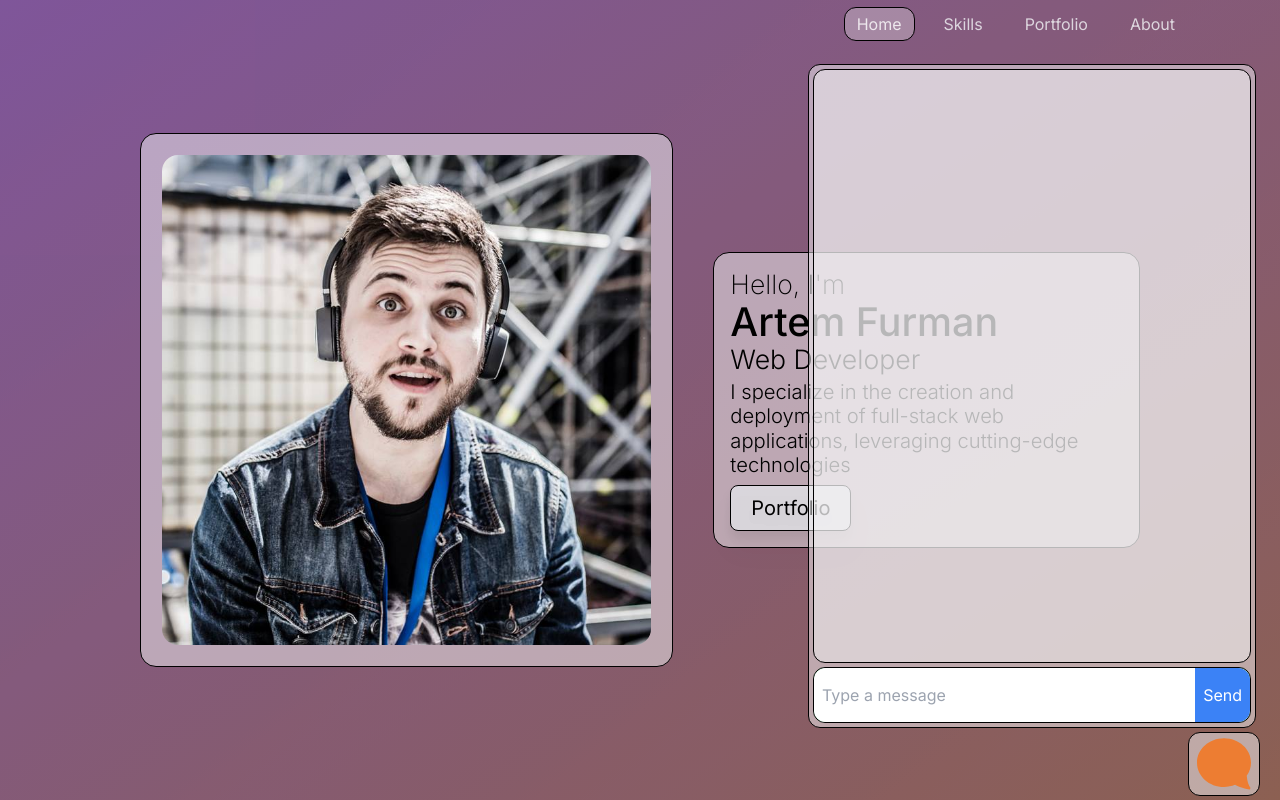
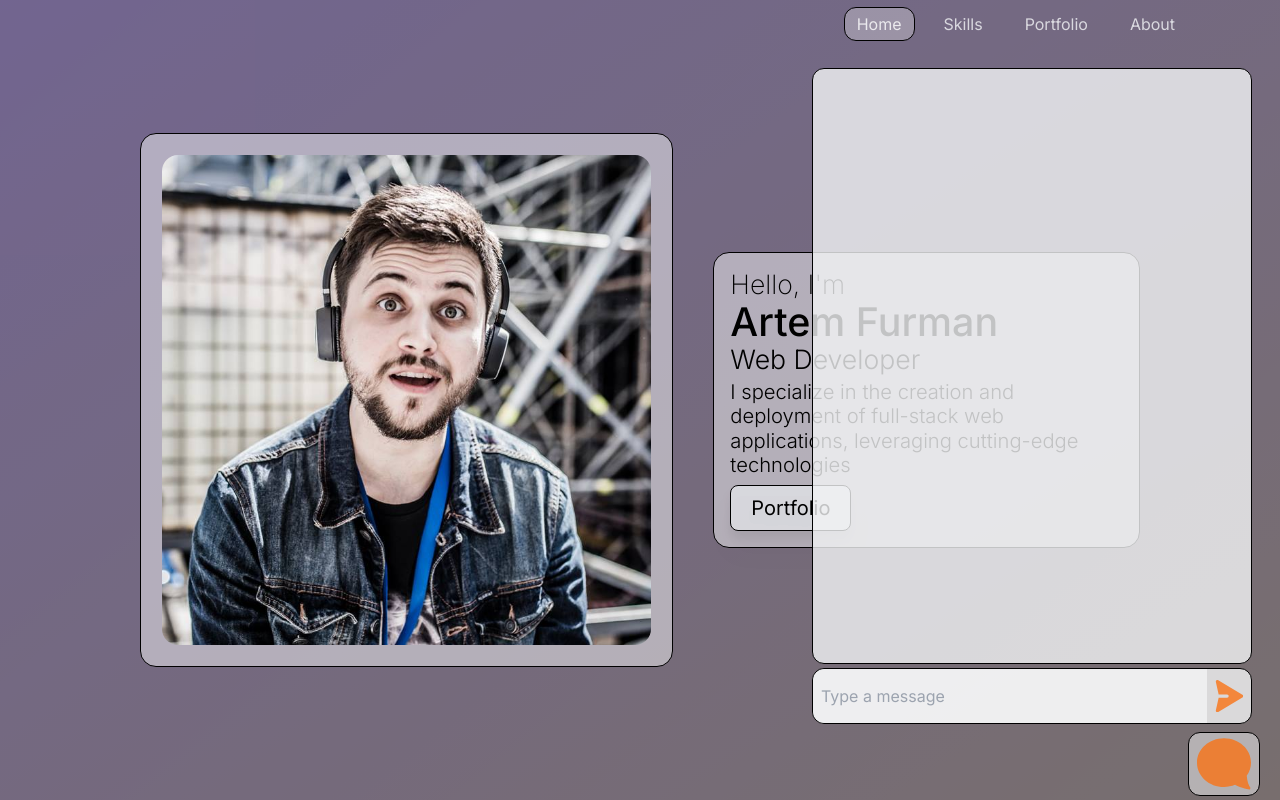
Before and after one commit to Arden27/portfolio, a Next.js app: page / in a window 1280 px wide. Both pictures are taken after a click on the button 1224 px from the left and 764 px from the top of the page. Built offline with nearby package versions, Linux system fonts and the light colour scheme.

Commit message:
bg fixed

```diff
--- a/src/app/layout.js
+++ b/src/app/layout.js
@@ -1,7 +1,13 @@
 import './globals.css'
 import { Inter } from 'next/font/google'
-import DynamicBackground from '@/components/dynamicBackground'
+//import DynamicBackground from '@/components/dynamicBackground'
 import Chat from '@/components/chat'
+
+import dynamic from 'next/dynamic';
+
+const DynamicBackground = dynamic(() => import("../components/dynamicBackground"), {
+  ssr: false
+});
 
 const inter = Inter({ subsets: ['latin'] })
 
@@ -12,7 +18,7 @@ export const metadata = {
 
 export default function RootLayout({ children }) {
   return (
-    <html className="overflow-hidden" lang="en">
+    <html className="overflow-hidden bg-slate-500" lang="en">
       <body className={`${inter.className} fixed`}>
         <div className="relative">
           <div className="absolute inset-0 z-0">
--- a/src/components/chat.js
+++ b/src/components/chat.js
@@ -1,7 +1,8 @@
 "use client"
 
 import { useState, useEffect, useRef } from "react";
-import ChatIcon from "../../public/img/chat.svg";  // You'll need to replace this import to match your actual setup
+import ChatIcon from "../../public/img/chat.svg";
+import SendIcon from "../../public/img/send.svg";
 import { artem_context } from "@/components/chatContext"
 
 
@@ -84,32 +85,35 @@ export default function Chat() {
   return (
     <div className="z-50">
       <div
-        className={`${open ? "" : "hidden"} p-1 flex flex-col z-50 border rounded-xl border-black h-[83svh] w-[90vw] sm:w-[50vw] md:w-[35vw] fixed bottom-[9svh] right-6 bg-gray-100/50`}
+        className={`${open ? "" : "hidden"} p-1 flex flex-col z-50  h-[83svh] w-[90vw] sm:w-[50vw] md:w-[35vw] fixed bottom-[9svh] right-6`}
       >
         <div
-          className="flex-grow overflow-y-auto bg-gray-100/50 border rounded-xl border-black mb-1 flex flex-col-reverse"
+          className={"flex-grow overflow-y-auto bg-gray-100/80 border rounded-xl border-black mb-1 flex flex-col-reverse"}
           ref={messagesContainerRef}
         >
             {[...messages].reverse().map((message, index) => (
                 <div
                     key={index}
-                    className={`max-w-[80%] p-2 m-2 break-words ${message.type === "sent" ? "bg-blue-500 text-white self-start rounded-tr-xl rounded-tl-xl rounded-br-xl" : "bg-green-400 self-end rounded-tr-xl rounded-tl-xl rounded-bl-xl"}`}
+                    className={`max-w-[80%] p-2 m-2 break-words ${message.type === "sent" ? "bg-blue-500/90 text-white self-end rounded-tr-xl rounded-tl-xl rounded-bl-xl" : "bg-gray-100/90 border-2 border-blue-500 self-start rounded-tr-xl rounded-tl-xl rounded-br-xl"}`}
                 >
                     {message.text}
                 </div>
             ))}
         </div>
-        <div className="flex h-14 w-full bg-green-200/80 border rounded-xl border-black">
+        <div className="flex h-14 w-full border bg-gray-100/80 rounded-xl border-black">
           <input
-            className="flex-grow p-2 rounded-l-xl"
+            className="flex-grow p-2 rounded-l-xl bg-gray-100/80"
             type="text"
             placeholder="Type a message"
             value={newMessage}
             onChange={(e) => setNewMessage(e.target.value)}
             onKeyDown={handleKeyPress}
           />
-          <button className="bg-blue-500 text-white p-2 rounded-r-xl" onClick={handleSendMessage}>
-            Send
+          <button className="text-white p-1 pr-2 h-full rounded-r-xl" onClick={handleSendMessage}>
+            <SendIcon
+                className=" h-[70%] w-auto"
+                fill={chatIconColor}
+            />
           </button>
         </div>
       </div>
@@ -117,6 +121,7 @@ export default function Chat() {
         <ChatIcon
           className="border border-black rounded-xl bg-gray-100/50 hover:bg-gray-100/80 p-1 px-2 transform scale-x-[-1] w-[9svh] h-auto"
           fill={chatIconColor}
+          stroke='3'
         />
       </button>
     </div>
--- a/src/components/dynamicBackground.js
+++ b/src/components/dynamicBackground.js
@@ -36,6 +36,17 @@ const DynamicBackground = () => {
 
   // Other states
   const [opacity, setOpacity] = useState(1);
+  const [rendered, setRendered] = useState(false); // NEW state variable
+
+  useEffect(() => {
+    const initialTimer = setTimeout(() => {
+      setRendered(true);  // Trigger the Tailwind transition
+    }, 200);  // Feel free to adjust this time
+
+    return () => {
+      clearTimeout(initialTimer);
+    };
+  }, []);
 
   useEffect(() => {
     const timer = setTimeout(() => {
@@ -77,7 +88,7 @@ const DynamicBackground = () => {
   };
 
   return (
-    <div className="min-h-screen relative">
+    <div className={`opacity-0 ${rendered ? 'opacity-50' : ''} transition-opacity duration-[10000ms] ease-in-out min-h-screen relative`}>
       <div style={backgroundStyle}></div>
       <div style={foregroundStyle}></div>
     </div>
```
Also changed, not shown: public/img/send.svg (added), public/img/send2.svg (added).
